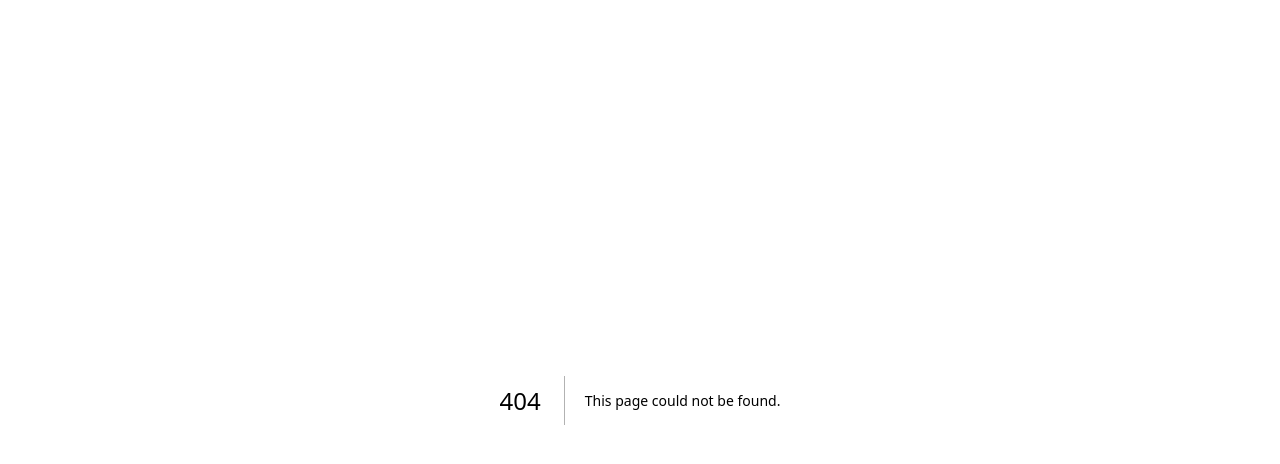
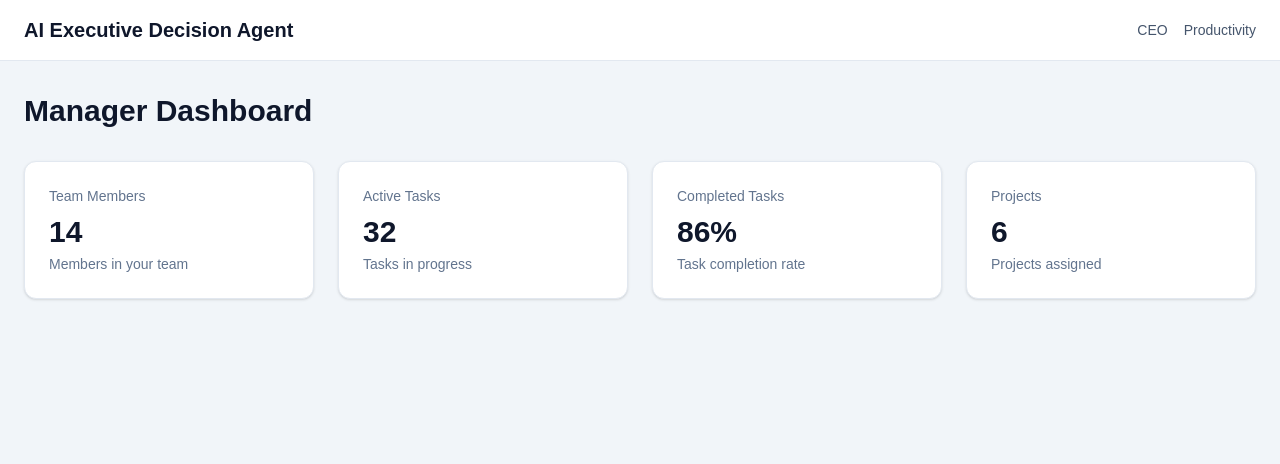
Before and after one commit to ramgavade13/Industry-, a Next.js app in the folder frontend/: page /dashboard/manager in a window 1280 px wide. Before the commit this address had no page. Shown: the top 464 px of the page. Built offline with nearby package versions, Linux system fonts and the light colour scheme.

Commit message:
Add manager dashboard page

```diff
--- /dev/null
+++ b/frontend/app/dashboard/manager/page.tsx
@@ -0,0 +1,34 @@
+import DashboardLayout from "@/components/DashboardLayout";
+import KPICard from "@/components/KPICard";
+
+export default function ManagerDashboard() {
+  return (
+    <DashboardLayout title="Manager Dashboard">
+      <div className="grid gap-6 md:grid-cols-2 lg:grid-cols-4">
+        <KPICard
+          title="Team Members"
+          value="14"
+          description="Members in your team"
+        />
+
+        <KPICard
+          title="Active Tasks"
+          value="32"
+          description="Tasks in progress"
+        />
+
+        <KPICard
+          title="Completed Tasks"
+          value="86%"
+          description="Task completion rate"
+        />
+
+        <KPICard
+          title="Projects"
+          value="6"
+          description="Projects assigned"
+        />
+      </div>
+    </DashboardLayout>
+  );
+}
```
